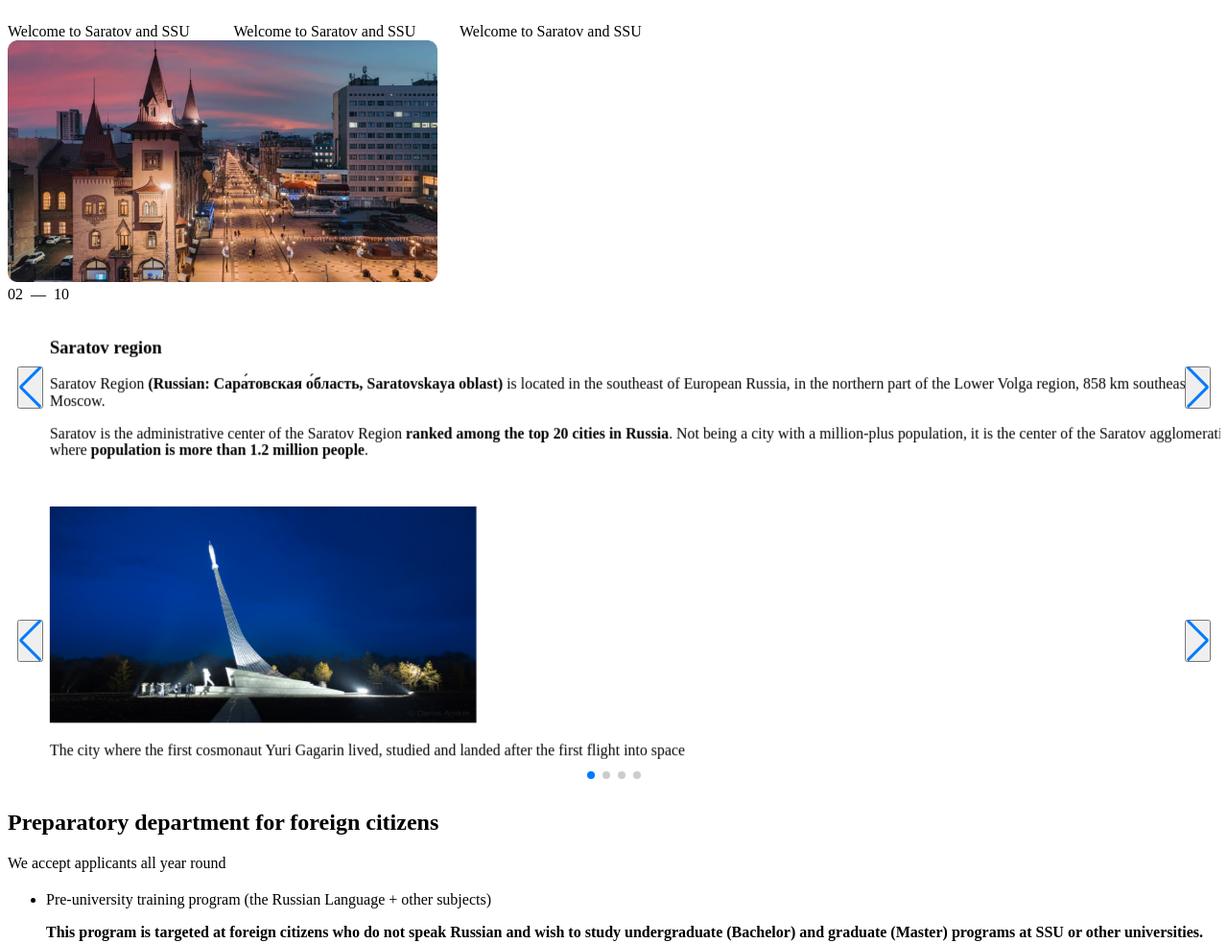
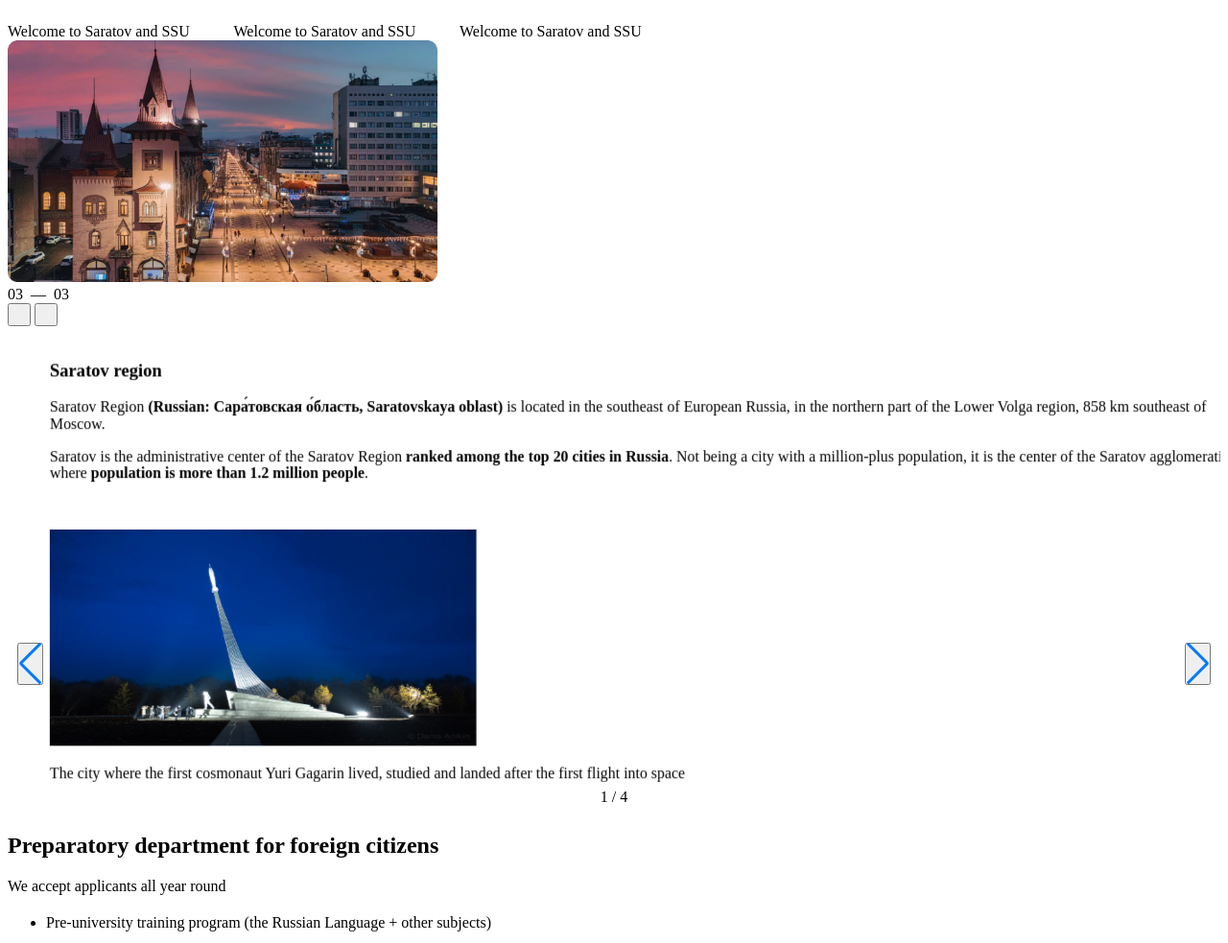
Before and after one commit to vladimirovicp/SSU-EN, a website with bundled scripts: page source/index.html in a window 1280 px wide. Shown: the part 973-1956 px from the top of the page at 96% size. Built offline with nearby package versions, Linux system fonts and the light colour scheme; files whose address does not match are found by name.

Commit message:
Refining of slider for the block Region 2

```diff
--- a/source/index.html
+++ b/source/index.html
@@ -261,34 +261,70 @@
               height="252"
               alt="University view"
             />
-            <!-- <div class="region__text-slider "></div> -->
-            <div class="region__text-slider text-slider swiper">
-              <div class="text-slider__control">
-                <div class="text-slider__slides">
-                  <span class="text-slider__slide text-slider__slide--current"
+            <div class="text-slider-container">
+              <div class="text-slider-container__controls">
+                <div class="text-slider-container__slides">
+                  <span
+                    class="text-slider-container__slide text-slider-container__slide--current"
                     >02</span
                   >&ensp;&mdash;&ensp;<span
-                    class="text-slider__slide text-slider__slide--last"
-                    >10</span
-                  >
-                </div>
-              </div>
+                    class="text-slider-container__slide text-slider-container__slide--last"
+                  ></span>
+                </div>
+                <div class="text-slider-container__arrows">
+                  <button
+                    class="text-slider-container__arrow text-slider-container__arrow--left"
+                    type="button"
+                    aria-label="flip slider to the left"
+                  >
+                    <svg
+                      class="text-slider-container__arrow-icon"
+                      width="8"
+                      height="15"
+                      fill="#ffffff"
+                    >
+                      <use xlink:href="images/icons/stack.svg#arrow-left"></use>
+                    </svg>
+                  </button>
+                  <button
+                    class="text-slider-container__arrow text-slider-container__arrow--right"
+                    type="button"
+                    aria-label="flip slider to the right"
+                  >
+                    <svg
+                      class="text-slider-container__arrow-icon"
+                      width="8"
+                      height="15"
+                      fill="#ffffff"
+                    >
+                      <use xlink:href="images/icons/stack.svg#arrow-left"></use>
+                    </svg>
+                  </button>
+                </div>
+              </div>
+              <div
+                class="text-slider-container__slider text-slider swiper swiperText"
+              >
                 <ul class="text-slider__list swiper-wrapper">
                   <li class="text-slider__item swiper-slide">
                     <h3 class="text-slider__header">Saratov region</h3>
                     <div class="text-slider__description">
                       <p>
                         Saratov Region
-                      <b>(Russian: Сара́товская о́бласть, Saratovskaya oblast)</b>
+                        <b
+                          >(Russian: Сара́товская о́бласть, Saratovskaya
+                          oblast)</b
+                        >
                         is located in the southeast of European Russia, in the
-                      northern part of the Lower Volga region, 858 km southeast
-                      of Moscow.
+                        northern part of the Lower Volga region, 858 km
+                        southeast of Moscow.
                       </p>
                       <p>
-                      Saratov is the administrative center of the Saratov Region
-                      <b>ranked among the top 20 cities in Russia</b>. Not being
-                      a city with a million-plus population, it is the center of
-                      the Saratov agglomeration, where
+                        Saratov is the administrative center of the Saratov
+                        Region
+                        <b>ranked among the top 20 cities in Russia</b>. Not
+                        being a city with a million-plus population, it is the
+                        center of the Saratov agglomeration, where
                         <b>population is more than 1.2 million people</b>.
                       </p>
                     </div>
@@ -298,16 +334,20 @@
                     <div class="text-slider__description">
                       <p>
                         Saratov Region
-                      <b>(Russian: Сара́товская о́бласть, Saratovskaya oblast)</b>
+                        <b
+                          >(Russian: Сара́товская о́бласть, Saratovskaya
+                          oblast)</b
+                        >
                         is located in the southeast of European Russia, in the
-                      northern part of the Lower Volga region, 858 km southeast
-                      of Moscow.
+                        northern part of the Lower Volga region, 858 km
+                        southeast of Moscow.
                       </p>
                       <p>
-                      Saratov is the administrative center of the Saratov Region
-                      <b>ranked among the top 20 cities in Russia</b>. Not being
-                      a city with a million-plus population, it is the center of
-                      the Saratov agglomeration, where
+                        Saratov is the administrative center of the Saratov
+                        Region
+                        <b>ranked among the top 20 cities in Russia</b>. Not
+                        being a city with a million-plus population, it is the
+                        center of the Saratov agglomeration, where
                         <b>population is more than 1.2 million people</b>.
                       </p>
                     </div>
@@ -317,49 +357,28 @@
                     <div class="text-slider__description">
                       <p>
                         Saratov Region
-                      <b>(Russian: Сара́товская о́бласть, Saratovskaya oblast)</b>
+                        <b
+                          >(Russian: Сара́товская о́бласть, Saratovskaya
+                          oblast)</b
+                        >
                         is located in the southeast of European Russia, in the
-                      northern part of the Lower Volga region, 858 km southeast
-                      of Moscow.
+                        northern part of the Lower Volga region, 858 km
+                        southeast of Moscow.
                       </p>
                       <p>
-                      Saratov is the administrative center of the Saratov Region
-                      <b>ranked among the top 20 cities in Russia</b>. Not being
-                      a city with a million-plus population, it is the center of
-                      the Saratov agglomeration, where
+                        Saratov is the administrative center of the Saratov
+                        Region
+                        <b>ranked among the top 20 cities in Russia</b>. Not
+                        being a city with a million-plus population, it is the
+                        center of the Saratov agglomeration, where
                         <b>population is more than 1.2 million people</b>.
                       </p>
                     </div>
                   </li>
                 </ul>
-              <button
-                class="text-slider__arrow text-slider__arrow--left swiper-button-prev"
-                type="button"
-                aria-label="flip slider to the left"
-              >
-                <svg
-                  class="text-slider__arrow-icon"
-                  width="8"
-                  height="15"
-                  fill="#ffffff"
-                >
-                  <use xlink:href="images/icons/stack.svg#arrow-left"></use>
-                </svg>
-              </button>
-              <button
-                class="text-slider__arrow text-slider__arrow--right swiper-button-next"
-                type="button"
-                aria-label="flip slider to the right"
-              >
-                <svg
-                  class="text-slider__arrow-icon"
-                  width="8"
-                  height="15"
-                  fill="#ffffff"
-                >
-                  <use xlink:href="images/icons/stack.svg#arrow-left"></use>
-                </svg>
-              </button>
+                <div class="swiper-button-prev swiper-button-hidden"></div>
+                <div class="swiper-button-next swiper-button-hidden"></div>
+              </div>
             </div>
           </div>
         </div>
@@ -594,7 +613,7 @@
             </div>
           </li>
         </ul>
-        <!-- <ul class="foreigners__list">
+        <ul class="foreigners__list">
           <li
             class="foreigners__item foreigners__item--subjects foreigners__item--current"
           >
@@ -718,7 +737,7 @@
               <div class="foreigners__description-inner"></div>
             </div>
           </li>
-        </ul> -->
+        </ul>
       </section>
 
       <section class="programs">
--- a/source/scripts/slider.js
+++ b/source/scripts/slider.js
@@ -1,4 +1,14 @@
 import Swiper from 'https://cdn.jsdelivr.net/npm/swiper@11/swiper-bundle.min.mjs';
+
+const arrowLeft = document.querySelector('.text-slider-container__arrow--left');
+const arrowRight = document.querySelector(
+  '.text-slider-container__arrow--right'
+);
+
+const currentSlide = document.querySelector(
+  '.text-slider-container__slide--current'
+);
+const lastSlide = document.querySelector('.text-slider-container__slide--last');
 
 const swiper = new Swiper('.swiper', {
   // Optional parameters
@@ -22,6 +32,7 @@ const swiper = new Swiper('.swiper', {
   // If we need pagination
   pagination: {
     el: '.swiper-pagination',
+    type: 'fraction',
   },
 
   // Navigation arrows
@@ -30,3 +41,53 @@ const swiper = new Swiper('.swiper', {
     prevEl: '.swiper-button-prev',
   },
 });
+
+const swiperText = new Swiper('.swiperText', {
+  // Optional parameters
+  direction: 'horizontal',
+  loop: true,
+  lazy: true,
+  // loopAddBlankSlides: true,
+  speed: 500,
+
+  centeredSlides: true,
+  slidesPerView: 'auto',
+  effect: 'coverflow',
+  coverflowEffect: {
+    depth: 0,
+    rotate: 0,
+    scale: 0.78,
+    slideShadows: false,
+    stretch: 17,
+  },
+
+  // If we need pagination
+  pagination: {
+    el: '.swiper-pagination',
+    type: 'fraction',
+  },
+
+  // Navigation arrows
+  navigation: {
+    nextEl: '.swiper-button-next',
+    prevEl: '.swiper-button-prev',
+  },
+});
+
+arrowLeft.addEventListener('click', () => {
+  swiperText.slidePrev();
+});
+
+arrowRight.addEventListener('click', () => {
+  swiperText.slideNext();
+});
+
+const listSlides = document.querySelectorAll('.text-slider__item');
+lastSlide.innerHTML = `0${listSlides.length - 1}`;
+
+// const activeSlide = document.querySelector('.swiper-slide-active');
+
+for (let i = 0; i < listSlides.length; i++) {
+  listSlides[i].classList.contains('swiper-slide-active');
+  currentSlide.innerHTML = `0${i}`;
+}
--- a/source/styles/blocks/region.scss
+++ b/source/styles/blocks/region.scss
@@ -59,6 +59,8 @@
   @media (min-width: $desktop-width) {
     display: flex;
     flex-direction: row-reverse;
+    justify-content: space-between;
+    gap: 52px;
     padding-bottom: 0;
   }
 }
@@ -66,23 +68,21 @@
 .region__picture {
   display: block;
   border-radius: 15px;
+  margin-bottom: 34px;
 
   @media (min-width: $desktop-width) {
     width: 636px;
     height: 358px;
+    margin: 0;
   }
 }
 
-.region__text-slider {
-  width: 412px;
-  margin: 0 auto;
-
+.text-slider-container__slider {
   @media (min-width: $desktop-width) {
     display: flex;
     justify-content: space-between;
-    width: auto;
-    padding: 60px 0 63px 27px;
-    margin: 0;
+    gap: 27px;
+    padding: 45px 0 63px 27px;
   }
 }
 
--- a/source/styles/blocks/text-slider.scss
+++ b/source/styles/blocks/text-slider.scss
@@ -1,17 +1,41 @@
 .text-slider {
   position: relative;
-  padding-top: 39px;
+  width: 412px;
+  margin: 0 auto;
+
+  @media (min-width: $desktop-width) {
+    width: 469px;
+    padding: 0 0 0 0px;
+  }
 }
 
-.text-slider__control {
-  padding-bottom: 20px;
+.text-slider-container {
+  @media (min-width: $desktop-width) {
+    padding: 45px 0 63px 27px;
+    display: flex;
+    gap: 27px;
+  }
 }
 
-.text-slider__slides {
+.text-slider-container__controls {
+  display: flex;
+  justify-content: space-between;
+  align-items: center;
+  padding: 0 18px 20px;
+
+  @media (min-width: $desktop-width) {
+    padding: 7px 0 0;
+    flex-direction: column-reverse;
+    justify-content: start;
+    gap: 17px;
+  }
+}
+
+.text-slider-container__slides {
   color: $blue;
 }
 
-.text-slider__slide {
+.text-slider-container__slide {
   line-height: 25px;
   letter-spacing: 0.17em;
 
@@ -20,9 +44,14 @@
   }
 }
 
-.text-slider__arrow {
-  position: absolute;
-  top: 55px;
+.text-slider-container__arrows {
+  display: flex;
+  gap: 15px;
+}
+
+.text-slider-container__arrow {
+  // position: absolute;
+  // top: 55px;
   width: 35px;
   height: 35px;
   border: none;
@@ -37,20 +66,24 @@
   }
 }
 
-.text-slider__arrow--left {
-  left: 327px;
-}
+// .text-slider-container__arrow--left {
+//   left: 327px;
 
-.text-slider__arrow--right {
-  left: 377px;
-}
+//   @media (min-width: $desktop-width) {
+//     left: 0;
+//   }
+// }
 
-.text-slider__arrow .text-slider__arrow-icon {
+// .text-slider-container__arrow--right {
+//   left: 377px;
+// }
+
+.text-slider-container__arrow .text-slider-container__arrow-icon {
   width: 8px;
   height: 15px;
 }
 
-.text-slider__arrow--right .text-slider__arrow-icon {
+.text-slider-container__arrow--right .text-slider-container__arrow-icon {
   transform: rotate(180deg);
 }
 
@@ -70,6 +103,7 @@
 
   @media (min-width: $desktop-width) {
     font-size: 40px;
+    margin-bottom: 12px;
   }
 }
 
```
Also changed, not shown: source/styles/blocks/picture-slider.scss (+4 -4 lines). Lines whose indentation alone changed are shown as unchanged.
